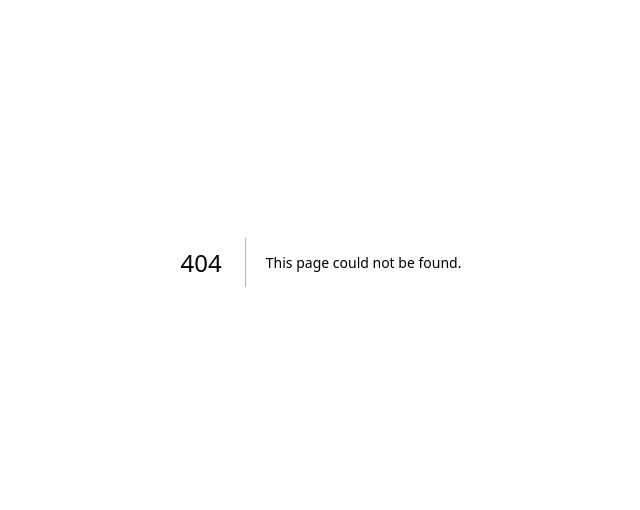
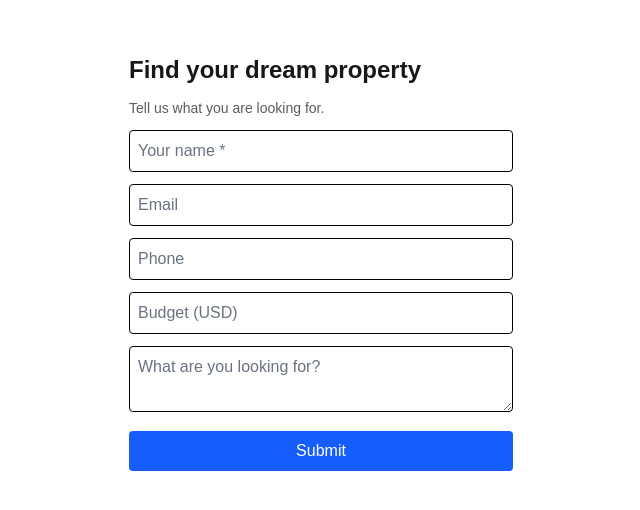
Before and after one commit to mdmehedibd/leadnest, a Next.js app: page /capture/1 in a window 1280 px wide. Before the commit this address had no page. Shown: the part 138-648 px from the top of the page, without its empty margins (319-959 px from the left). Built offline with nearby package versions, Linux system fonts and the light colour scheme.

Commit message:
Day 6: public lead capture form

```diff
--- /dev/null
+++ b/src/app/capture/[key]/page.tsx
@@ -0,0 +1,87 @@
+"use client";
+
+import { useState } from "react";
+import { useParams } from "next/navigation";
+
+export default function CapturePage() {
+  const params = useParams<{ key: string }>();
+  const [name, setName] = useState("");
+  const [email, setEmail] = useState("");
+  const [phone, setPhone] = useState("");
+  const [budget, setBudget] = useState("");
+  const [message, setMessage] = useState("");
+  const [status, setStatus] = useState<"idle" | "sending" | "done" | "error">("idle");
+  const [error, setError] = useState("");
+
+  async function handleSubmit(e: React.FormEvent) {
+    e.preventDefault();
+    setStatus("sending");
+    setError("");
+
+    try {
+      const res = await fetch("/api/leads/capture", {
+        method: "POST",
+        headers: { "Content-Type": "application/json" },
+        body: JSON.stringify({
+          capture_key: params.key,
+          name,
+          email,
+          phone,
+          budget,
+          message,
+        }),
+      });
+      const json = await res.json();
+      if (!res.ok || !json.success) {
+        setError(json.error ?? "Something went wrong");
+        setStatus("error");
+        return;
+      }
+      setStatus("done");
+    } catch {
+      setError("Network error. Please try again.");
+      setStatus("error");
+    }
+  }
+
+  const input =
+    "w-full rounded border bg-white p-2 text-black placeholder:text-gray-500";
+
+  if (status === "done") {
+    return (
+      <main className="flex min-h-screen items-center justify-center p-6">
+        <div className="max-w-sm text-center">
+          <h1 className="text-2xl font-bold">Thank you!</h1>
+          <p className="mt-2">We received your details and will contact you soon.</p>
+        </div>
+      </main>
+    );
+  }
+
+  return (
+    <main className="flex min-h-screen items-center justify-center p-6">
+      <form onSubmit={handleSubmit} className="w-full max-w-sm space-y-3">
+        <h1 className="text-2xl font-bold">Find your dream property</h1>
+        <p className="text-sm opacity-70">Tell us what you are looking for.</p>
+
+        <input className={input} placeholder="Your name *" value={name}
+          onChange={(e) => setName(e.target.value)} required />
+        <input className={input} type="email" placeholder="Email" value={email}
+          onChange={(e) => setEmail(e.target.value)} />
+        <input className={input} placeholder="Phone" value={phone}
+          onChange={(e) => setPhone(e.target.value)} />
+        <input className={input} type="number" placeholder="Budget (USD)" value={budget}
+          onChange={(e) => setBudget(e.target.value)} />
+        <textarea className={input} placeholder="What are you looking for?" value={message}
+          onChange={(e) => setMessage(e.target.value)} />
+
+        {status === "error" && <p className="text-sm text-red-500">{error}</p>}
+
+        <button type="submit" disabled={status === "sending"}
+          className="w-full rounded bg-blue-600 p-2 text-white disabled:opacity-50">
+          {status === "sending" ? "Sending..." : "Submit"}
+        </button>
+      </form>
+    </main>
+  );
+}
```
